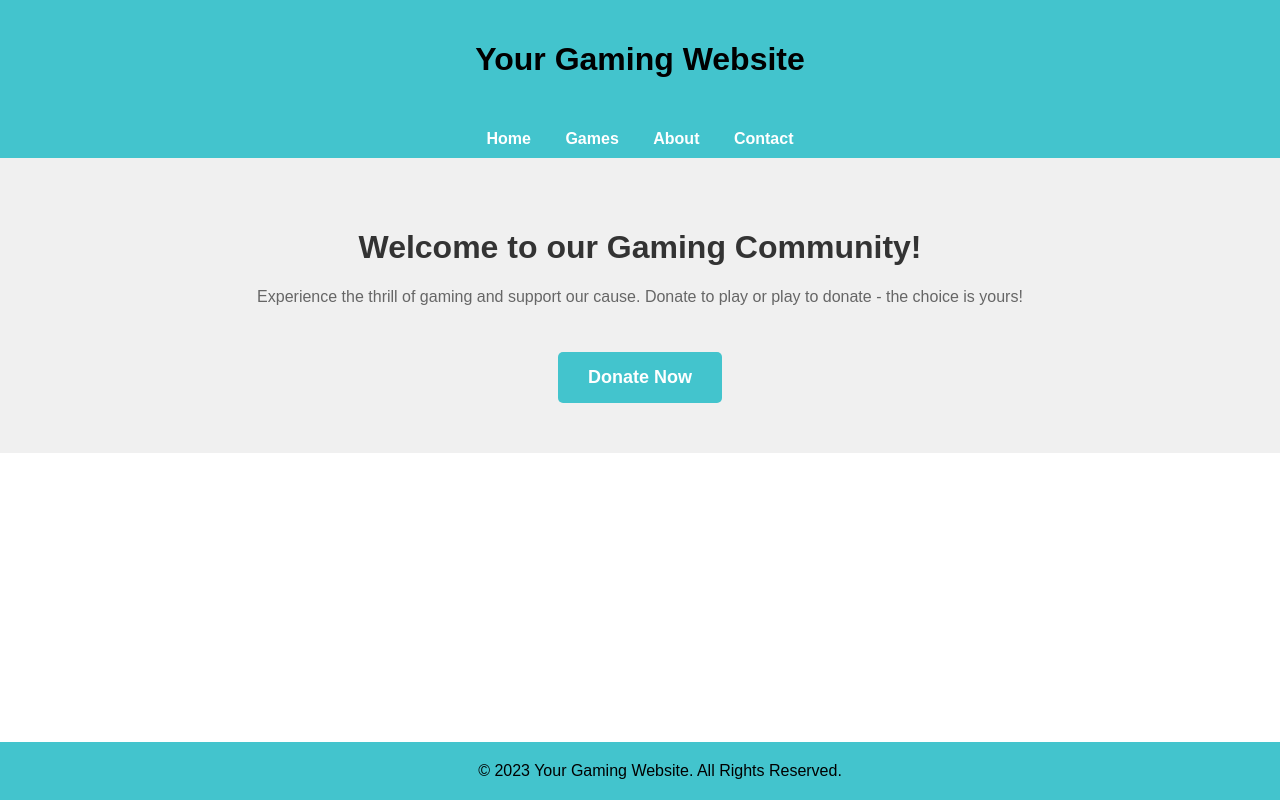
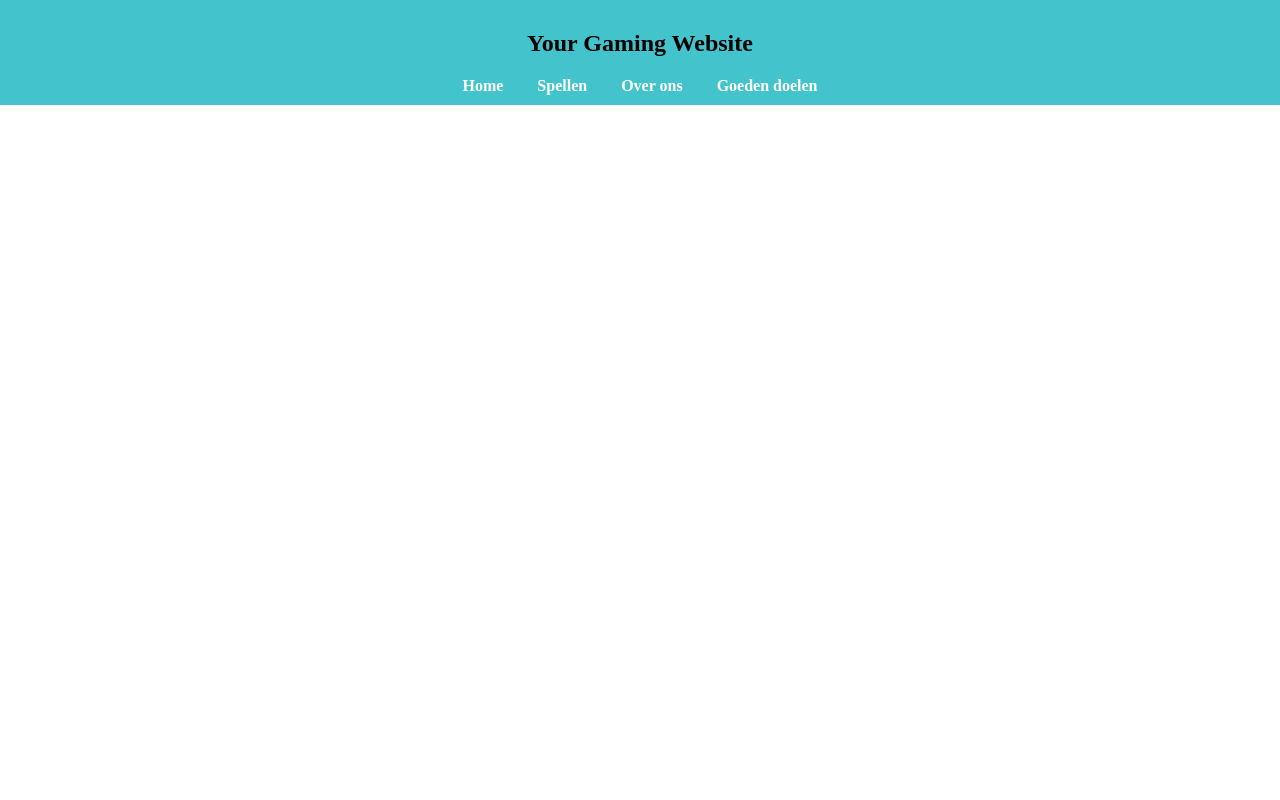
Before and after one commit to Dylanvanschouwen/Project-02-2023-2024, a PHP site: page / in a window 1280 px wide. Run offline with PHP 8.4, Linux system fonts and the light colour scheme.

Commit message:
index n navbar worked on

```diff
--- a/Webpages/Index.php
+++ b/Webpages/Index.php
@@ -4,99 +4,9 @@
     <meta charset="UTF-8">
     <meta name="viewport" content="width=device-width, initial-scale=1.0">
     <title>Your Gaming Website</title>
-    <style>
-        body {
-            margin: 0;
-            padding: 0;
-            font-family: 'Arial', sans-serif;
-            background-color: #ffffff; /* Change as needed */
-        }
-
-        header {
-            background-color: #43C4CD;
-            padding: 20px;
-            text-align: center;
-        }
-
-        nav {
-            background-color: #43C4CD;
-            padding: 10px;
-            text-align: center;
-        }
-
-        nav a {
-            text-decoration: none;
-            color: #ffffff; /* Change as needed */
-            margin: 0 15px;
-            font-weight: bold;
-        }
-
-        .main-section {
-            background-color: #f0f0f0; /* Change as needed */
-            padding: 50px 20px;
-            text-align: center;
-        }
-
-        .main-section h1 {
-            color: #333333; /* Change as needed */
-        }
-
-        .main-section p {
-            color: #666666; /* Change as needed */
-            margin-top: 20px;
-        }
-
-        .donate-button {
-            display: inline-block;
-            padding: 15px 30px;
-            background-color: #43C4CD;
-            color: #ffffff; /* Change as needed */
-            text-decoration: none;
-            font-weight: bold;
-            font-size: 18px;
-            border-radius: 5px;
-            margin-top: 30px;
-        }
-
-        .donate-button:hover {
-            background-color: #33858D; /* Change as needed */
-        }
-
-        /* Add more styles as needed */
-
-        footer {
-            background-color: #43C4CD;
-            padding: 20px;
-            text-align: center;
-            position: fixed;
-            bottom: 0;
-            width: 100%;
-        }
-
-    </style>
+    <link rel="stylesheet" href="stylesheet.css">
+    <?php
+    include ('navbar.php');
+    ?>
 </head>
-<body>
-
-    <header>
-        <h1>Your Gaming Website</h1>
-    </header>
-
-    <nav>
-        <a href="#">Home</a>
-        <a href="#">Games</a>
-        <a href="#">About</a>
-        <a href="#">Contact</a>
-    </nav>
-
-    <div class="main-section">
-        <h1>Welcome to our Gaming Community!</h1>
-        <p>Experience the thrill of gaming and support our cause. Donate to play or play to donate - the choice is yours!</p>
-        <a href="#" class="donate-button">Donate Now</a>
-    </div>
-
-    <footer>
-        &copy; 2023 Your Gaming Website. All Rights Reserved.
-    </footer>
-
-</body>
 </html>
--- /dev/null
+++ b/Webpages/Navbar.php
@@ -0,0 +1,10 @@
+<!-- Navbar that'll be on every page -->
+    <nav>
+        <header>
+            <h1>Your Gaming Website</h1>
+        </header>
+        <a href="#">Home</a>
+        <a href="#">Spellen</a>
+        <a href="#">Over ons</a>
+        <a href="#">Goeden doelen</a>
+    </nav>
--- a/Webpages/Stylesheet.css
+++ b/Webpages/Stylesheet.css
@@ -6,13 +6,22 @@
     size: 0;
     text-decoration: none;
 }
-
-
-
-
-
-
-
-
+/* navbar css */
+nav {
+    background-color: #43C4CD;
+    padding: 10px;
+    text-align: center;
+}
+nav a {
+    text-decoration: none;
+    color: #ffffff;
+    margin: 0 15px;
+    font-weight: bold;
+}
+header {
+    background-color: #43C4CD;
+    padding: 20px;
+    text-align: center;
+}
 
 .footerbar {display: flex};
```
